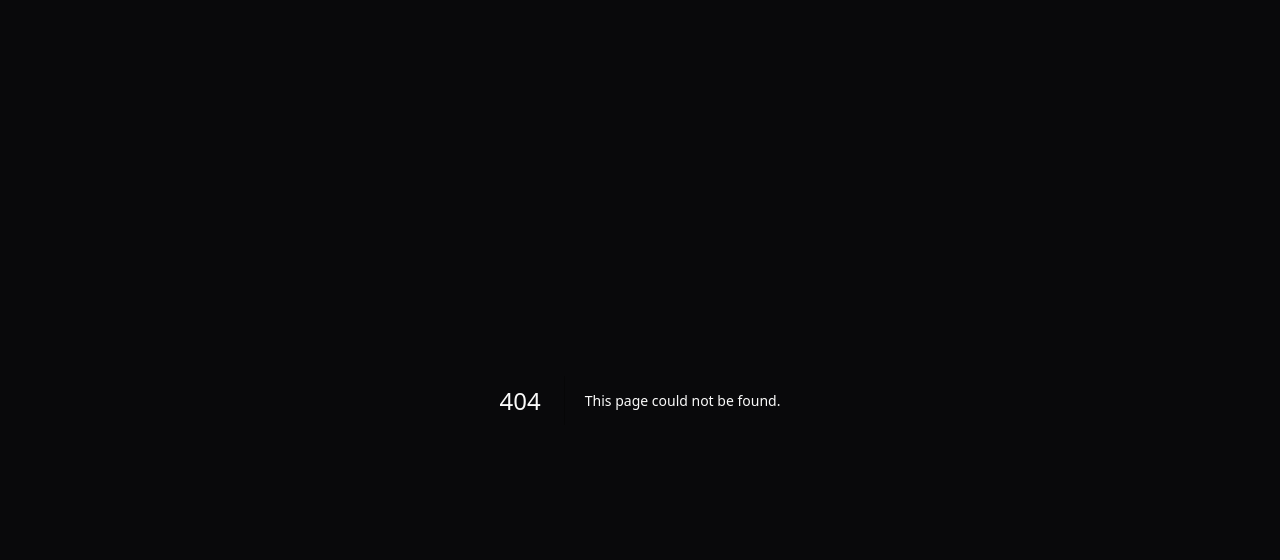
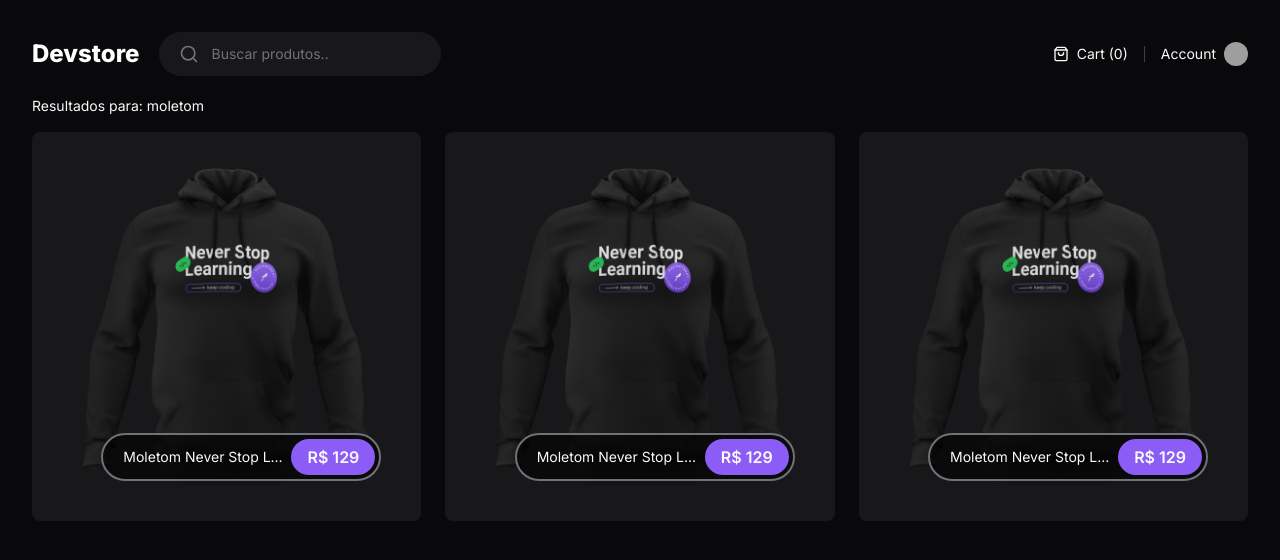
Before and after one commit to Ricardo-coder/devstore, a Next.js app: page /search in a window 1280 px wide. Before the commit this address had no page. Shown: the top 560 px of the page. Built offline with nearby package versions, Linux system fonts and the light colour scheme; grey boxes are pictures that could not be loaded.

Commit message:
mocked search page

```diff
--- /dev/null
+++ b/src/app/(store)/search/page.tsx
@@ -0,0 +1,108 @@
+import Link from 'next/link'
+import Image from 'next/image'
+
+export default async function Search() {
+  return (
+    <div className="flex flex-col gap-4">
+      <p className="text-sm">
+        Resultados para: <span>moletom</span>
+      </p>
+
+      <div className="grid grid-cols-3 gap-6">
+        <Link
+          // key={product.id}
+          // href={`/product/${product.slug}`}
+          href="/product/moletom-never-stop-learning"
+          className="group relative rounded-lg bg-zinc-900 overflow-hidden flex justify-center items-start"
+        >
+          <Image
+            // src={product.image}
+            src="/moletom-never-stop-learning.png"
+            alt=""
+            width={480}
+            height={480}
+            quality={100}
+            className="group-hover:scale-105 transition-transform duration-500 ease-in-out"
+          />
+
+          <div className="absolute bottom-10 right-10 h-12 flex items-center gap-2 max-w-[280px] rounded-full border-2 border-zinc-500 bg-black/60 p-1 pl-5">
+            <span className="text-sm truncate">
+              {/* {product.title} */}
+              Moletom Never Stop Learning
+            </span>
+            <span className="flex h-full items-center justify-center rounded-full bg-violet-500 px-4 font-semibold">
+              {Number(129).toLocaleString('pt-BR', {
+                style: 'currency',
+                currency: 'BRL',
+                minimumFractionDigits: 0,
+                maximumFractionDigits: 0,
+              })}
+            </span>
+          </div>
+        </Link>
+        <Link
+          // key={product.id}
+          // href={`/product/${product.slug}`}
+          href="/product/moletom-never-stop-learning"
+          className="group relative rounded-lg bg-zinc-900 overflow-hidden flex justify-center items-start"
+        >
+          <Image
+            // src={product.image}
+            src="/moletom-never-stop-learning.png"
+            alt=""
+            width={480}
+            height={480}
+            quality={100}
+            className="group-hover:scale-105 transition-transform duration-500 ease-in-out"
+          />
+
+          <div className="absolute bottom-10 right-10 h-12 flex items-center gap-2 max-w-[280px] rounded-full border-2 border-zinc-500 bg-black/60 p-1 pl-5">
+            <span className="text-sm truncate">
+              {/* {product.title} */}
+              Moletom Never Stop Learning
+            </span>
+            <span className="flex h-full items-center justify-center rounded-full bg-violet-500 px-4 font-semibold">
+              {Number(129).toLocaleString('pt-BR', {
+                style: 'currency',
+                currency: 'BRL',
+                minimumFractionDigits: 0,
+                maximumFractionDigits: 0,
+              })}
+            </span>
+          </div>
+        </Link>
+        <Link
+          // key={product.id}
+          // href={`/product/${product.slug}`}
+          href="/product/moletom-never-stop-learning"
+          className="group relative rounded-lg bg-zinc-900 overflow-hidden flex justify-center items-start"
+        >
+          <Image
+            // src={product.image}
+            src="/moletom-never-stop-learning.png"
+            alt=""
+            width={480}
+            height={480}
+            quality={100}
+            className="group-hover:scale-105 transition-transform duration-500 ease-in-out"
+          />
+
+          <div className="absolute bottom-10 right-10 h-12 flex items-center gap-2 max-w-[280px] rounded-full border-2 border-zinc-500 bg-black/60 p-1 pl-5">
+            <span className="text-sm truncate">
+              {/* {product.title} */}
+              Moletom Never Stop Learning
+            </span>
+            <span className="flex h-full items-center justify-center rounded-full bg-violet-500 px-4 font-semibold">
+              {Number(129).toLocaleString('pt-BR', {
+                style: 'currency',
+                currency: 'BRL',
+                minimumFractionDigits: 0,
+                maximumFractionDigits: 0,
+              })}
+            </span>
+          </div>
+        </Link>
+      </div>
+    </div>
+  )
+}
```
